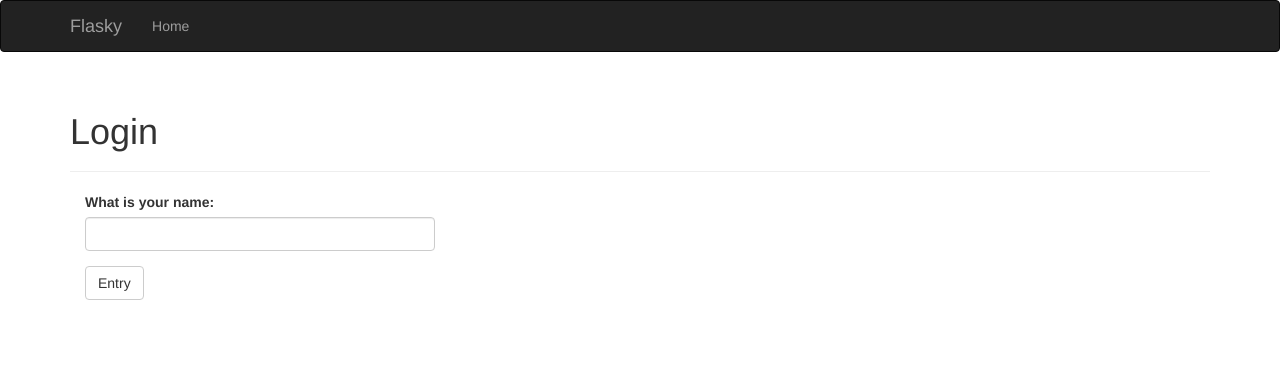
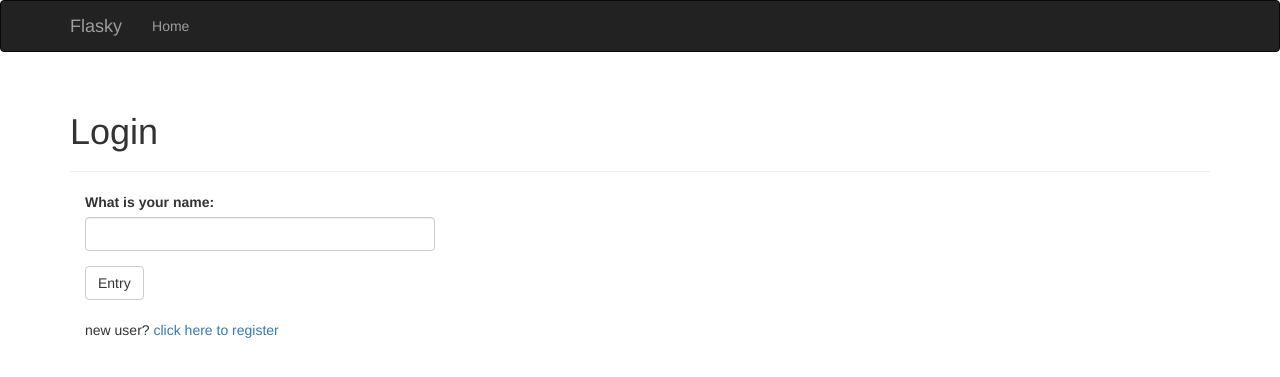
Before and after one commit to cuipf0823/python, a Flask app: template blog/app/templates/auth/login.html in a window 1280 px wide. Shown: the top 377 px of the page. Run offline with Flask 2, Linux system fonts and the light colour scheme; the template is opened without the code that fills it: values that come from a table or form of the project are taken from there, others are empty; some libraries are stand-ins or nearby versions.

Commit message:
user register

```diff
--- a/blog/app/auth/views.py
+++ b/blog/app/auth/views.py
@@ -33,3 +33,8 @@ def logout():
     logout_user()
     flash('You have been logged out!')
     return redirect(url_for('main.index'))
+
+
+@auth.route('/register', methods=['GET', 'POST'])
+def register():
+    pass
--- a/blog/app/templates/auth/login.html
+++ b/blog/app/templates/auth/login.html
@@ -10,5 +10,12 @@
     </div>
     <div class="col-lg-4">
         {{ wtf.quick_form(form) }}
+        <br/>
+        <p>
+            new user?
+            <a href="{{ url_for('auth.register') }}">
+                click here to register
+            </a>
+        </p>
     </div>
 {% endblock %}
```
Also changed, not shown: blog/app/auth/forms.py (+13 -0 lines).
